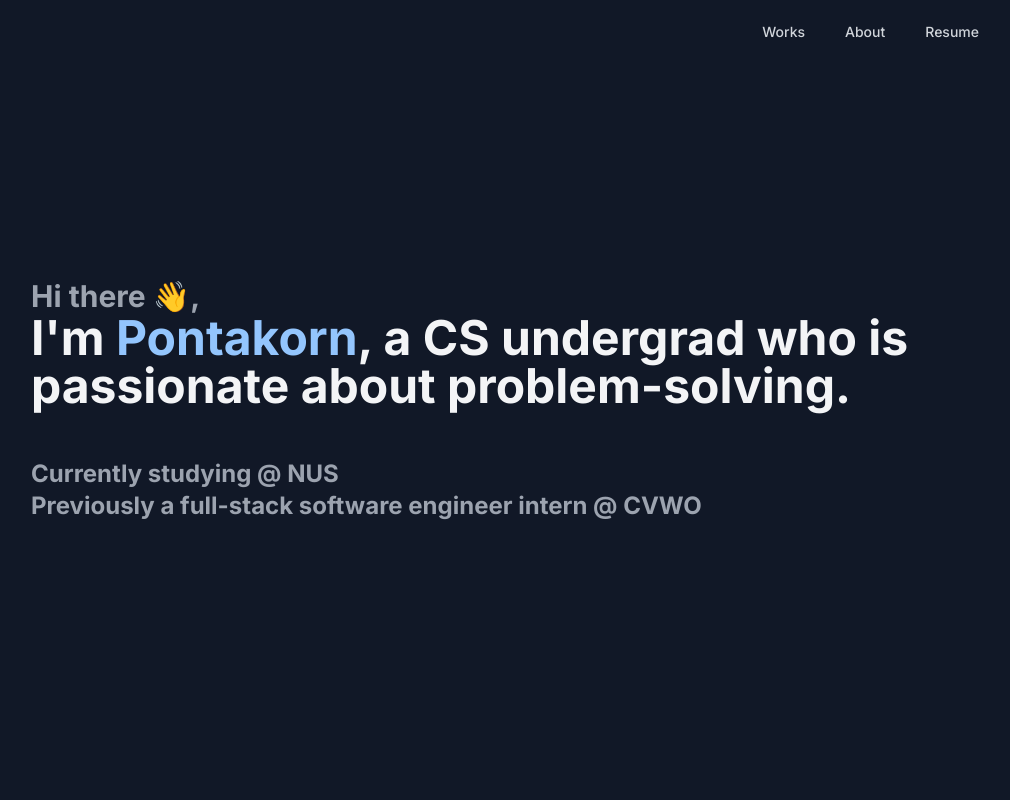
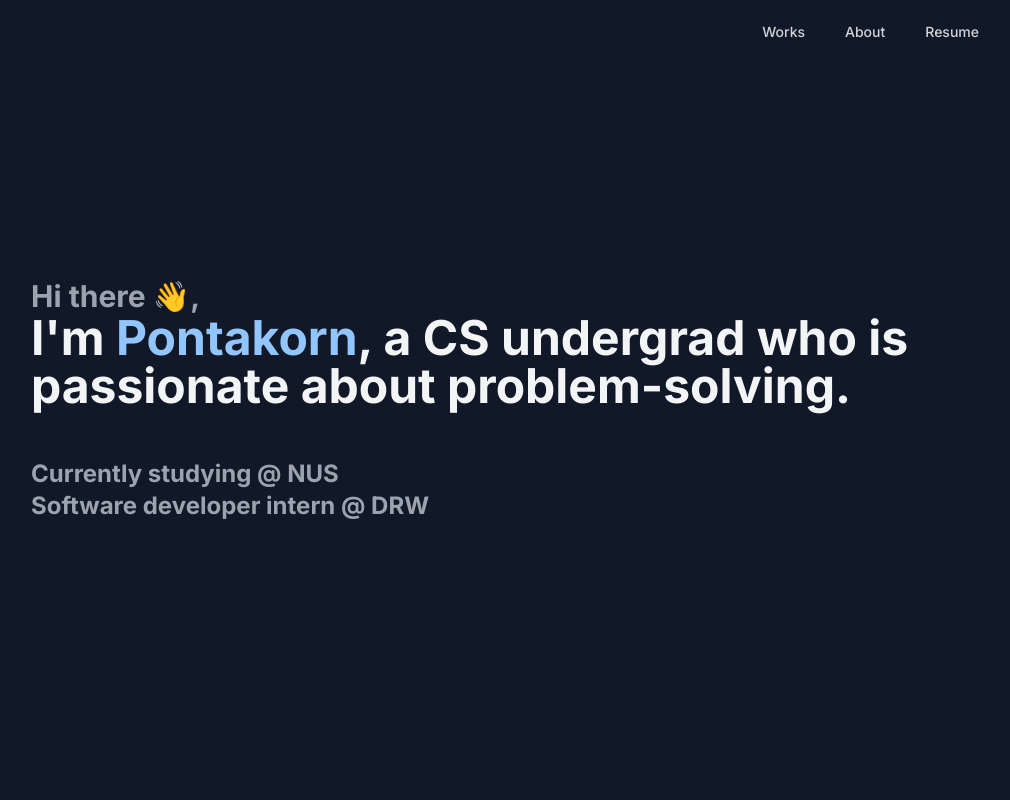
Before and after one commit to peppapighs/pontakorn, a Next.js app: page / in a window 1280 px wide. Shown: the top 800 px of the page, without its empty margins (129-1139 px from the left). Built offline with nearby package versions, Linux system fonts and the light colour scheme.

Commit message:
:sparkles: update index page

```diff
--- a/pages/index.tsx
+++ b/pages/index.tsx
@@ -24,14 +24,14 @@ const Home = () => {
               Currently studying @ NUS
             </h2>
             <h2 className="text-lg font-bold text-gray-400 sm:text-2xl">
-              Previously a full-stack software engineer intern @{' '}
+               Software developer intern @{' '}
               <a
-                href="https://www.comp.nus.edu.sg/~vwo/"
+                href="https://drw.com/"
                 target="_blank"
                 rel="noreferrer"
                 className="inline hover:underline"
               >
-                CVWO
+                DRW
               </a>
             </h2>
           </div>
```
